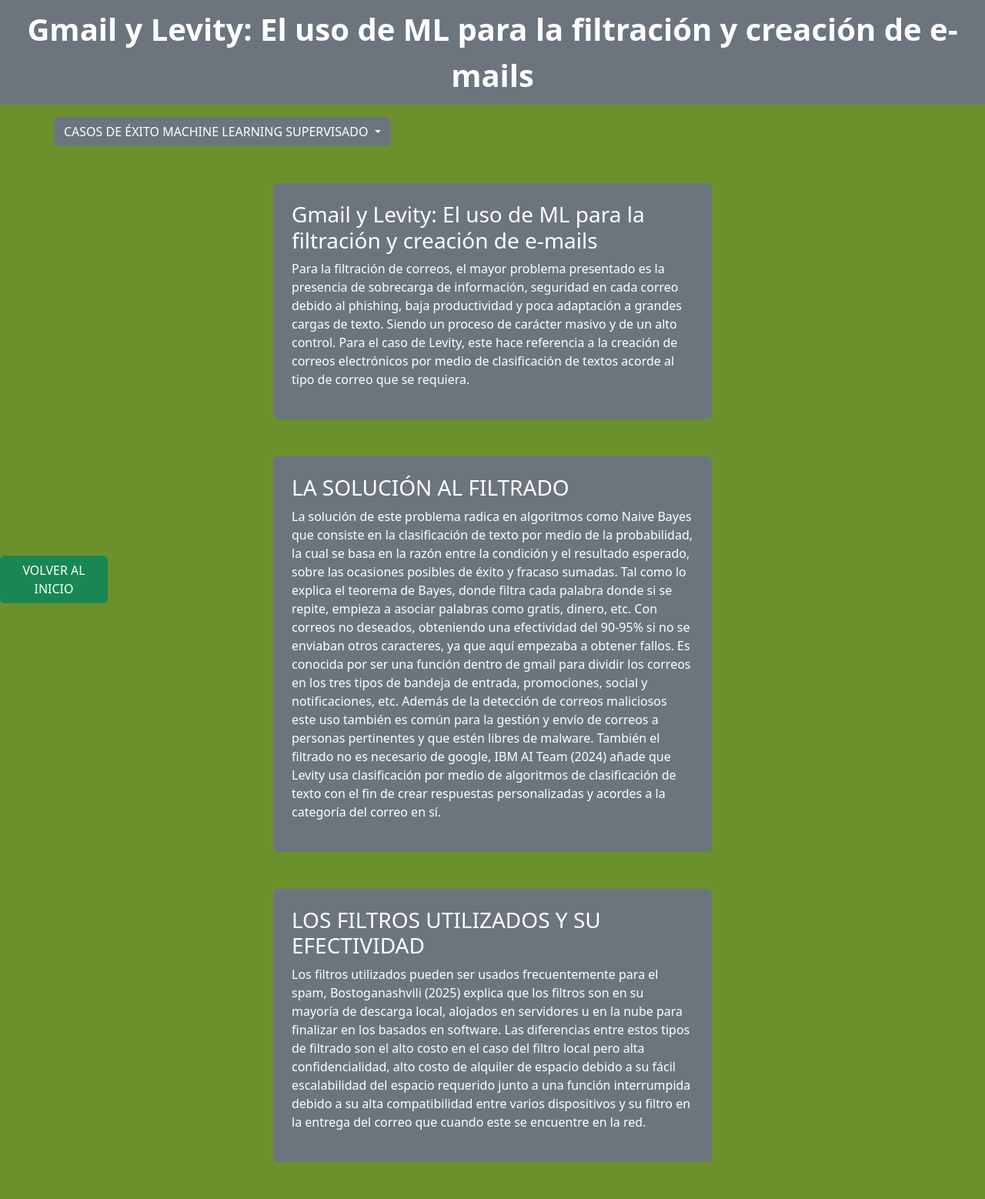
After one commit to SantiagoTorresGonzalez/MachineLearning601N, a Flask app: page /PrimerCaso in a window 1280 px wide. The commit adds this page. Shown: the whole page at 77% size. Run offline with Flask 3, Linux system fonts and the light colour scheme.

Commit message:
10:39 PM, Creación y adición del primer caso de ML supervisado

```diff
--- a/A3_CasosUsoMLSupervisado/app.py
+++ b/A3_CasosUsoMLSupervisado/app.py
@@ -10,7 +10,7 @@ def index():
 @app.route('/PrimerCaso')
 def PrimerC():
      myname = "Flask"
-     return render_template('PrimerC.html',name=myname)
+     return render_template('PrimerCaso.html',name=myname)
 
 @app.route('/SegundoCaso')
 def SegundoC():
@@ -25,7 +25,7 @@ def TercerC():
 @app.route('/CuartoCaso')
 def CuartoC():
      myname = "Flask"
-     return render_template('CuartoC.html',name=myname)
+     return render_template('CuartoCaso.html',name=myname)
 
 if __name__ == '__main__':
      app.run(debug=True)
--- /dev/null
+++ b/A3_CasosUsoMLSupervisado/templates/PrimerCaso.html
@@ -0,0 +1,79 @@
+<!DOCTYPE html>
+<html lang="en">
+<head>
+    <meta charset="UTF-8">
+    <meta name="viewport" content="width=device-width, initial-scale=1.0">
+    <title>GMAIL y LEVITY</title>
+    <link href="https://cdn.jsdelivr.net/npm/bootstrap@5.3.8/dist/css/bootstrap.min.css" rel="stylesheet">
+    <link rel="stylesheet" href="{{ url_for('static', filename='style.css')}}">
+</head>
+    <body class="fondo-personalizado text-white"></body>
+    <p class="p-2 text-bg-secondary text-center fw-bold fs-1">Gmail y Levity: El uso de ML para la filtración y creación de e-mails</p>
+
+    <div class="container mt-10 px-0 ">
+
+    <div class="d-flex flex-row flex-wrap gap-5 justify-content-start">
+    <!-- Actividad 1 -->
+    <div class="dropdown">
+      <button class="btn btn-secondary dropdown-toggle" type="button" data-bs-toggle="dropdown" aria-expanded="false">
+        CASOS DE ÉXITO MACHINE LEARNING SUPERVISADO
+      </button>
+
+      <ul class="dropdown-menu">
+        <li><a class="dropdown-item" href="/PrimerCaso">Caso uno</a></li>
+        <li><a class="dropdown-item" href="/SegundoCaso">Caso dos</a></li>
+        <li><a class="dropdown-item" href="/TercerCaso">Caso tres</a></li>
+        <li><a class="dropdown-item" href="/CuartoCaso">Caso cuatro</a></li>
+      </ul>
+
+      <div class="d-flex justify-content-center w50000 mt-5">
+        <div class="bg-secondary text-white p-4 rounded w-50 h-25">
+        <h3>Gmail y Levity: El uso de ML para la filtración y creación de e-mails</h3>
+        <p>
+            Para la filtración de correos, el mayor problema presentado es la presencia de sobrecarga de información,
+            seguridad en cada correo debido al phishing, baja productividad y poca adaptación a grandes cargas de texto.
+            Siendo un proceso de carácter masivo y de un alto control. Para el caso de Levity, este hace referencia a la creación
+            de correos electrónicos por medio de clasificación de textos acorde al tipo de correo que se requiera.
+
+        </p>
+        </div>
+      </div>
+      <div class="d-flex justify-content-center w50000 mt-5">
+        <div class="bg-secondary text-white p-4 rounded w-50 h-25">
+        <h3>LA SOLUCIÓN AL FILTRADO</h3>
+        <p>
+            La solución de este problema radica en algoritmos como Naive Bayes que consiste en la clasificación de texto
+            por medio de la probabilidad, la cual se basa en la razón entre la condición y el resultado esperado, sobre las ocasiones
+            posibles de éxito y fracaso sumadas. Tal como lo explica el teorema de Bayes, donde filtra cada palabra donde si se repite,
+            empieza a asociar palabras como gratis, dinero, etc. Con correos no deseados, obteniendo una efectividad del 90-95% si
+            no se enviaban otros caracteres, ya que aquí empezaba a obtener fallos. Es conocida por ser una función dentro de gmail para dividir los correos en los tres tipos de bandeja de entrada,
+            promociones, social y notificaciones, etc.
+
+            Además de la detección de correos maliciosos este uso también es común para la gestión y envío de correos a personas pertinentes y que estén libres de malware.
+            También el filtrado no es necesario de google, IBM AI Team (2024) añade que Levity usa clasificación por medio de algoritmos de clasificación de texto
+            con el fin de crear respuestas personalizadas y acordes a la categoría del correo en sí.
+
+        </p>
+        </div>
+      </div><div class="d-flex justify-content-center w50000 mt-5">
+        <div class="bg-secondary text-white p-4 rounded w-50 h-25">
+        <h3>LOS FILTROS UTILIZADOS Y SU EFECTIVIDAD</h3>
+        <p>
+            Los filtros utilizados pueden ser usados frecuentemente para el spam, Bostoganashvili (2025) explica que los filtros
+            son en su mayoría de descarga local, alojados en servidores u en la nube para finalizar en los basados en software. Las diferencias
+            entre estos tipos de filtrado son el alto costo en el caso del filtro local pero alta confidencialidad, alto costo de alquiler de espacio
+            debido a su fácil escalabilidad del espacio requerido junto a una función interrumpida debido a su alta compatibilidad entre varios dispositivos y su filtro en la entrega
+            del correo que cuando este se encuentre en la red.
+
+        </p>
+        </div>
+      </div>
+
+    </div>
+    <script src="https://cdn.jsdelivr.net/npm/bootstrap@5.3.8/dist/js/bootstrap.bundle.min.js"></script>
+<body>
+    <div class="d-flex justify-content-center">
+    <a href="/" class="btn btn-success position-fixed bottom-0 mb-3">VOLVER AL INICIO</a>
+  </div>
+</body>
+</html>
--- a/A3_CasosUsoMLSupervisado/templates/index.html
+++ b/A3_CasosUsoMLSupervisado/templates/index.html
@@ -20,7 +20,7 @@
       </button>
 
       <ul class="dropdown-menu">
-        <li><a class="dropdown-item" href="/caso1">Caso uno</a></li>
+        <li><a class="dropdown-item" href="/PrimerCaso">Caso uno</a></li>
         <li><a class="dropdown-item" href="/SegundoCaso">Caso dos</a></li>
         <li><a class="dropdown-item" href="/caso3">Caso tres</a></li>
         <li><a class="dropdown-item" href="/caso4">Caso cuatro</a></li>
```
Also changed, not shown: A3_CasosUsoMLSupervisado/templates/CuartoCaso.html (added, +75 -0 lines).
